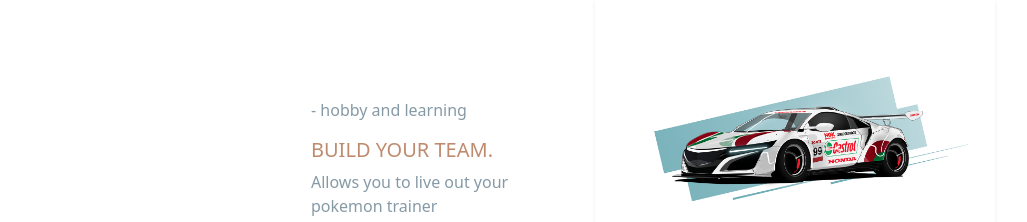
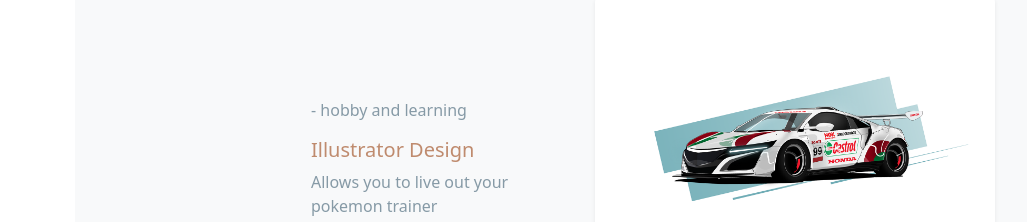
Before and after one commit to VernellMiller/react-portfolio, a React (Create React App) app: page / in a window 1280 px wide. Shown: the part 3680-3902 px from the top of the page, without its empty margins (53-1080 px from the left). Built offline with nearby package versions, Linux system fonts and the light colour scheme.

Commit message:
adds background

```diff
--- a/src/pages/Projects.js
+++ b/src/pages/Projects.js
@@ -2,7 +2,7 @@ import React from 'react'
 
 const Projects = () => {
     return (
-        <div id="projects" className="container">
+        <div id="projects" className="container bg-light">
             <div class="container row gap100">
                 <div id="portfolio" class="text-start">
                     <h1>Development Projects</h1>
@@ -80,7 +80,7 @@ const Projects = () => {
                 <div class="row gap100">
                     <div id="intro" class="col-md-6">
                         <p class="text-start" id="pnotes">- hobby and learning</p>
-                        <h5 class="text-start" id="ptitle">BUILD YOUR TEAM.</h5>
+                        <h5 class="text-start" id="ptitle">Illustrator Design</h5>
                         <p class="text-start" id="pnotes">Allows you to live out your pokemon trainer <br></br>fantasies while testing your Pokemon knowledge. <br></br> Are you the Very Best Pokemon Trainer? </p>
                     </div>
                     <div class="col-md-6">
```
